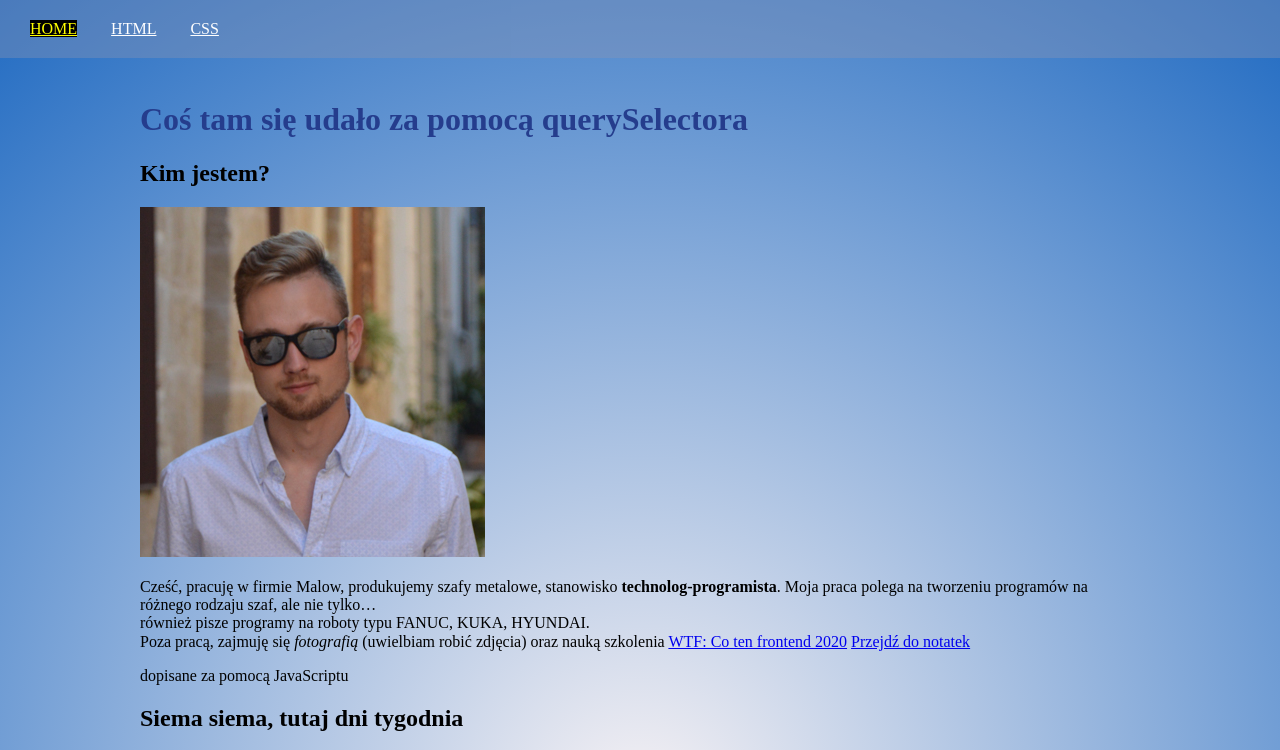
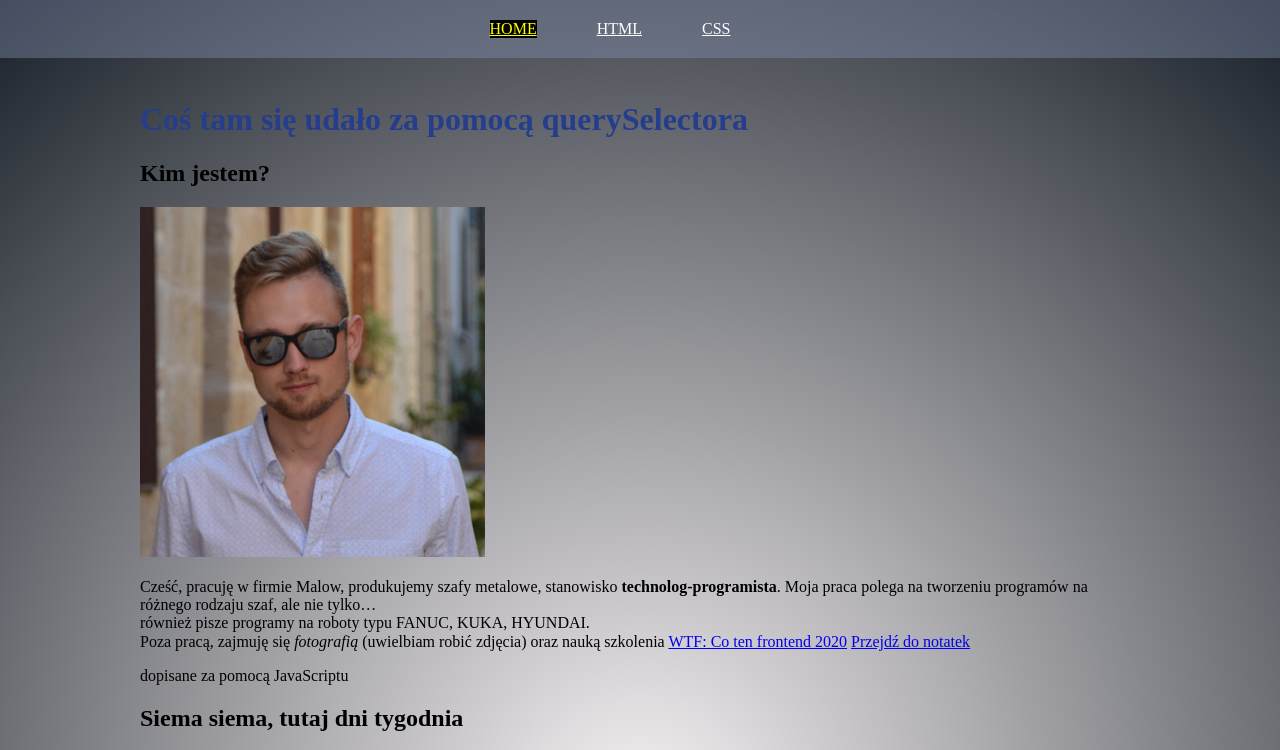
Before and after one commit to patrykstefanowicz/homepage, a plain HTML site: page index.html in a window 1280 px wide. Shown: the top 750 px of the page. Drawn offline with Linux system fonts and the light colour scheme.

Commit message:
change background and flex navigation

```diff
--- a/style.css
+++ b/style.css
@@ -31,7 +31,7 @@ html{
 
 
 body{
-  background: radial-gradient(circle, rgba(247,242,244,1) 0%, rgba(33,107,194,1) 100%);
+  background: radial-gradient(circle, rgba(247,242,244,1) 0%, rgba(25,32,40,1) 100%);
 }
 
 
@@ -39,7 +39,7 @@ body{
   color: white;
   background: #2b303a;
   max-width: 1000px;
-    margin: 0 auto;
+  margin: 0 auto;
 }
 
 .footer__link {
@@ -79,14 +79,14 @@ body{
   background: rgb(136, 149, 179, 0.4);
   padding: 20px 30px;
   width: 100%;
-
   position: fixed;
-
+  display: flex;
+  justify-content: center;
 }
 
 .navigation__link {
   color: #fff;
-  margin-right: 30px;
+  margin-right: 60px;
 }
 
 .navigation__link--homepage {
```
